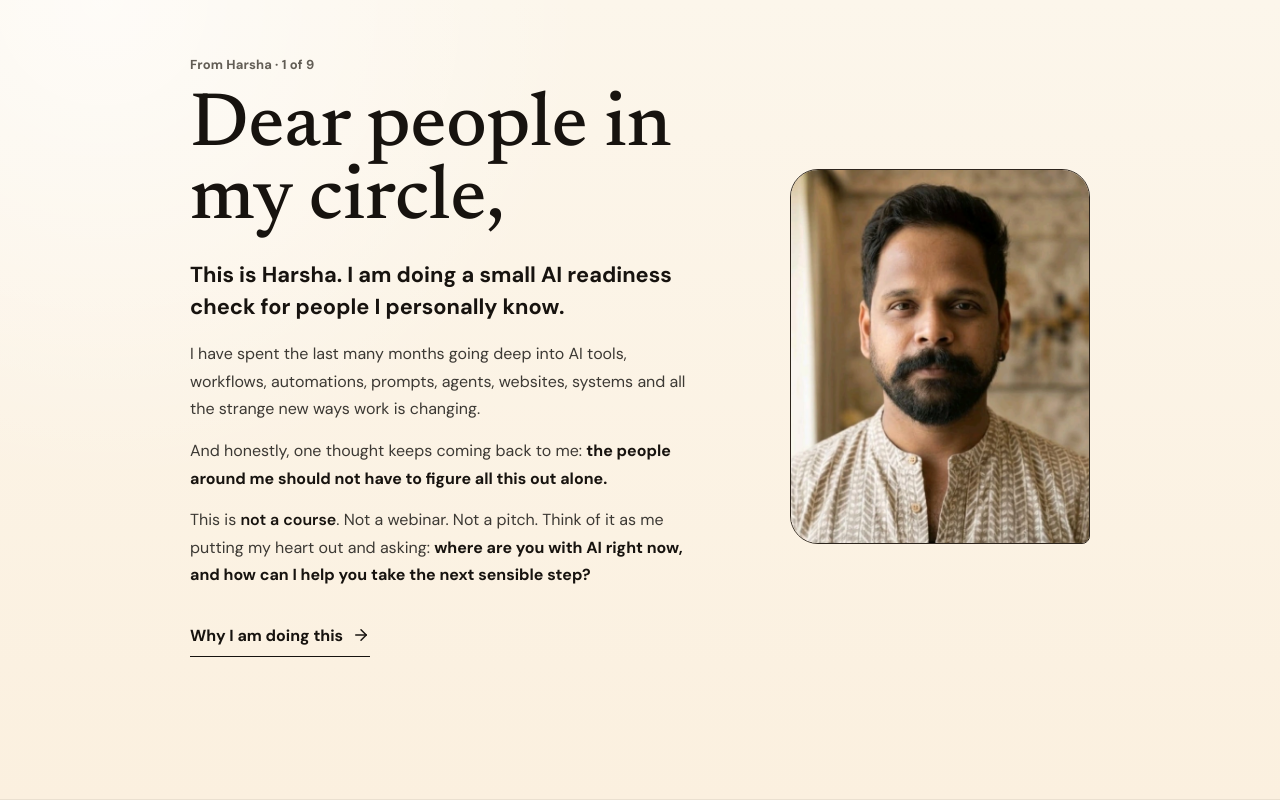
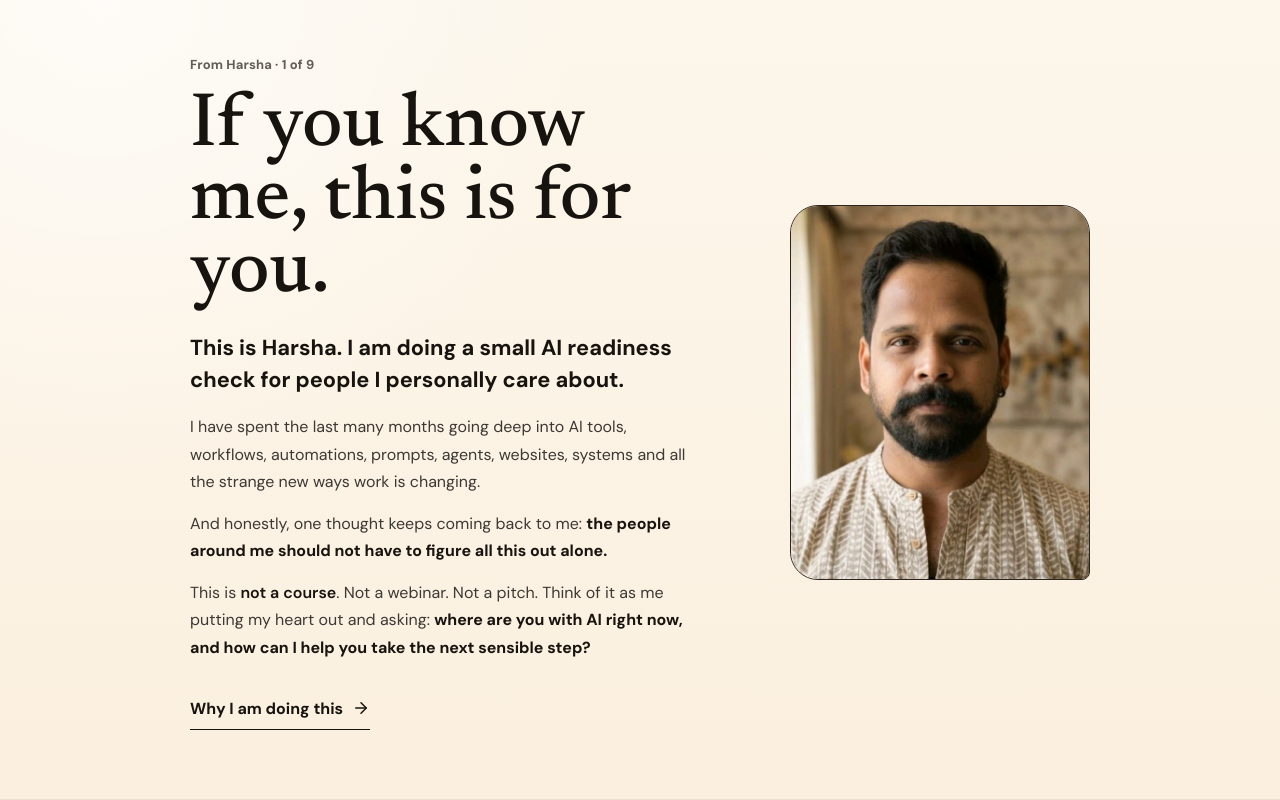
Before and after one commit to harshainstreamlit/ai_for_my_people, a React (Vite) app: page / in a window 1280 px wide. Built offline with nearby package versions, Linux system fonts and the light colour scheme; no server answers.

Commit message:
update-opening-hook-copy

```diff
--- a/src/main.jsx
+++ b/src/main.jsx
@@ -31,8 +31,8 @@ const slides = [
   {
     id: "hello",
     icon: HeartHandshake,
-    title: "Dear people in my circle,",
-    body: "This is Harsha. I am doing a small AI readiness check for people I personally know.",
+    title: "If you know me, this is for you.",
+    body: "This is Harsha. I am doing a small AI readiness check for people I personally care about.",
     cta: "Why I am doing this",
     paragraphs: [
       <>I have spent the last many months going deep into AI tools, workflows, automations, prompts, agents, websites, systems and all the strange new ways work is changing.</>,
```
Also changed, not shown: public/og-harsha.png.
